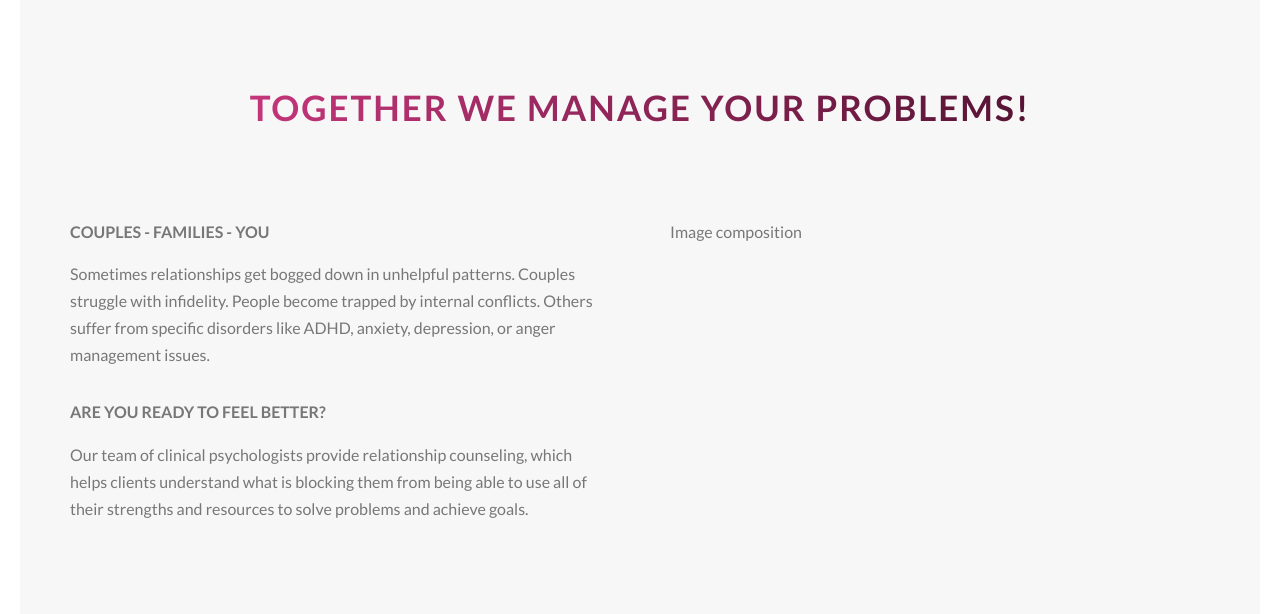
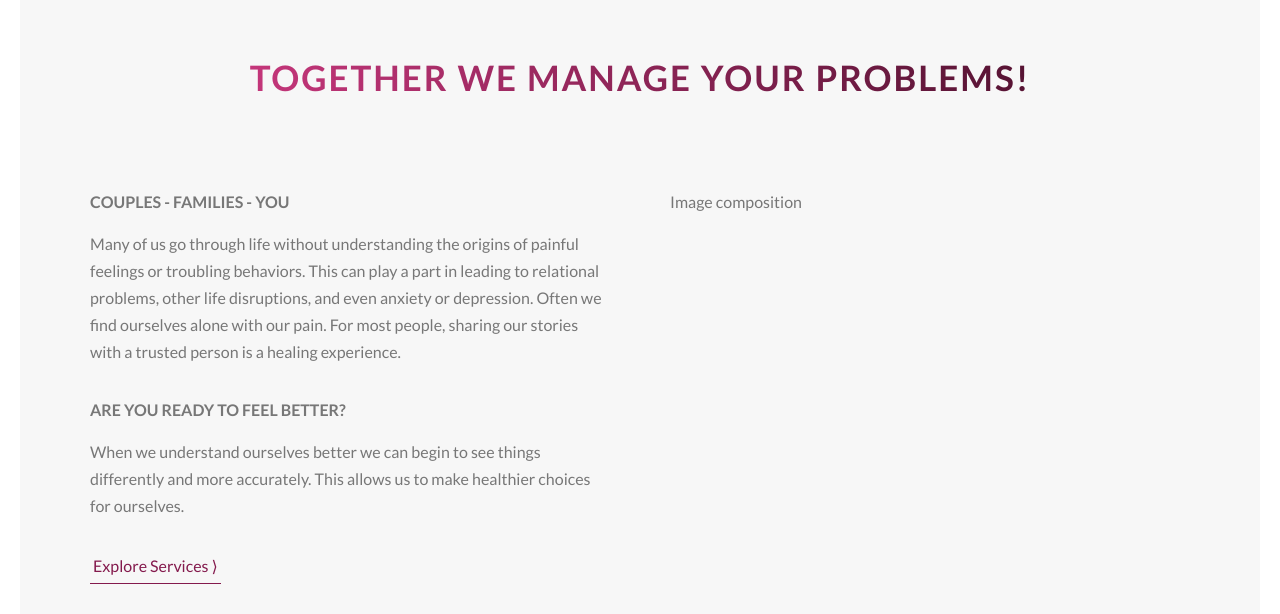
Before and after one commit to lindaluisa/sass-psych-landingpage, a website: page index.html in a window 1280 px wide. Shown: the part 762-1376 px from the top of the page. Drawn offline with Linux system fonts and the light colour scheme.

Commit message:
adding button, hover and active state, using animation, creating variable for default font-size

```diff
--- a/index.html
+++ b/index.html
@@ -43,14 +43,16 @@
                                 Couples - Families - You
                             </h3>
                                 <p class="paragraph">
-                                    Sometimes relationships get bogged down in unhelpful patterns. Couples struggle with infidelity. People become trapped by internal conflicts. Others suffer from specific disorders like ADHD, anxiety,  depression, or anger management issues.
+                                    Many of us go through life without understanding the origins of painful feelings or troubling behaviors. This can play a part in leading to relational problems, other life disruptions, and even anxiety or depression. Often we find ourselves alone with our pain. For most people, sharing our stories with a trusted person is a healing experience.
                                 </p>
                             <h3 class="heading-tertiary u-margin-bottom-sm">
                                 Are you ready to feel better?
                             </h3>
                                 <p class="paragraph">
-                                    Our team of clinical psychologists provide relationship counseling, which helps clients understand what is blocking them from being able to use all of their strengths and resources to solve problems and achieve goals.
+                                    When we understand ourselves better we can begin to see things differently and more accurately. This allows us to make healthier choices for ourselves.
                                 </p>
+
+                                <a href="#" class="btn-text">Explore Services &rang;</a>
                         </div>
 
                         <div class="col-1-of-2">
--- a/sass/abstracts/_variables.scss
+++ b/sass/abstracts/_variables.scss
@@ -10,6 +10,9 @@ $color-grey-dark: #777;
 $color-white: #fff;
 $color-black: #000;
 
+// FONT
+$default-font-size: 1.6rem;
+
 // GRID
 $grid-width: 114rem;
 $space-vertical: 8rem;
--- a/sass/base/_typography.scss
+++ b/sass/base/_typography.scss
@@ -1,7 +1,7 @@
 body {
   font-family:  "Lato", sans-serif;
   font-weight: 400;
-  font-size: 1.6rem;
+  font-size: $default-font-size;
   line-height: 1.7;
   color: $color-grey-dark;
   padding: 2rem;
@@ -58,13 +58,13 @@ body {
 }
 
 .heading-tertiary {
-  font-size: 1.6rem;
+  font-size: $default-font-size;
   font-weight: 700;
   text-transform: uppercase;
 }
 
 .paragraph {
-  font-size: 1.6rem;
+  font-size: $default-font-size;
 
   &:not(:last-child) {
     margin-bottom: 3rem;
--- a/sass/components/_button.scss
+++ b/sass/components/_button.scss
@@ -55,3 +55,29 @@
     animation-fill-mode: backwards;
   }
   }
+
+
+  .btn-text {
+    &:link,
+    &:visited {
+      font-size: $default-font-size;
+      color: $color-primary;
+      display: inline-block;
+      text-decoration: none;
+      border-bottom: 1px solid $color-primary;
+      padding: 3px;
+      transition: all .2s;
+    }
+
+    &:hover {
+      background-color: $color-primary;
+      color: $color-white;
+      box-shadow: 0 1rem 2rem rgba($color-black, .15);
+      transform: translateY(-2px);
+    }
+
+    &:active {
+      box-shadow: 0 1rem 2rem rgba($color-black, .15);
+      transform: translateY(0);
+    }
+  }
--- a/sass/pages/_home.scss
+++ b/sass/pages/_home.scss
@@ -1,4 +1,4 @@
 .section-about {
   background-color: $color-grey-light-1;
-  padding: 10rem 5rem;
+  padding: 7rem;
 }
```
Also changed, not shown: css/style.css.
